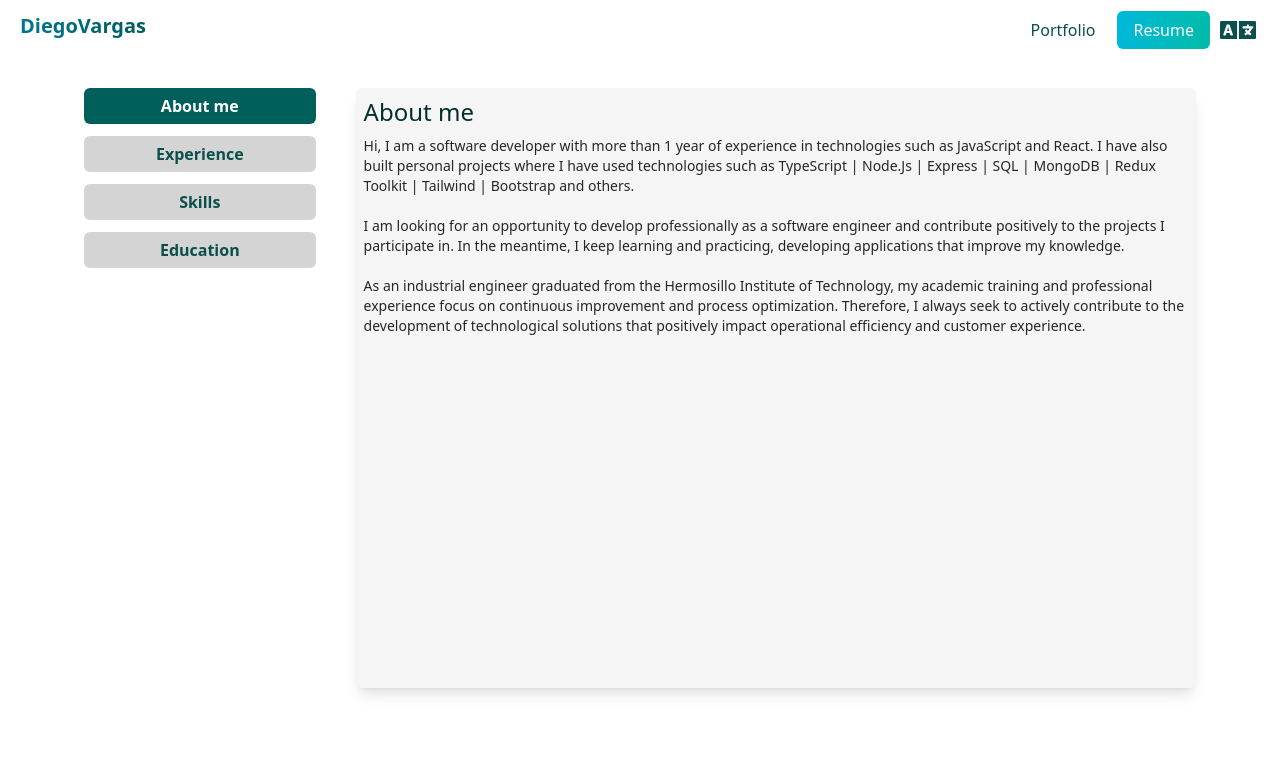
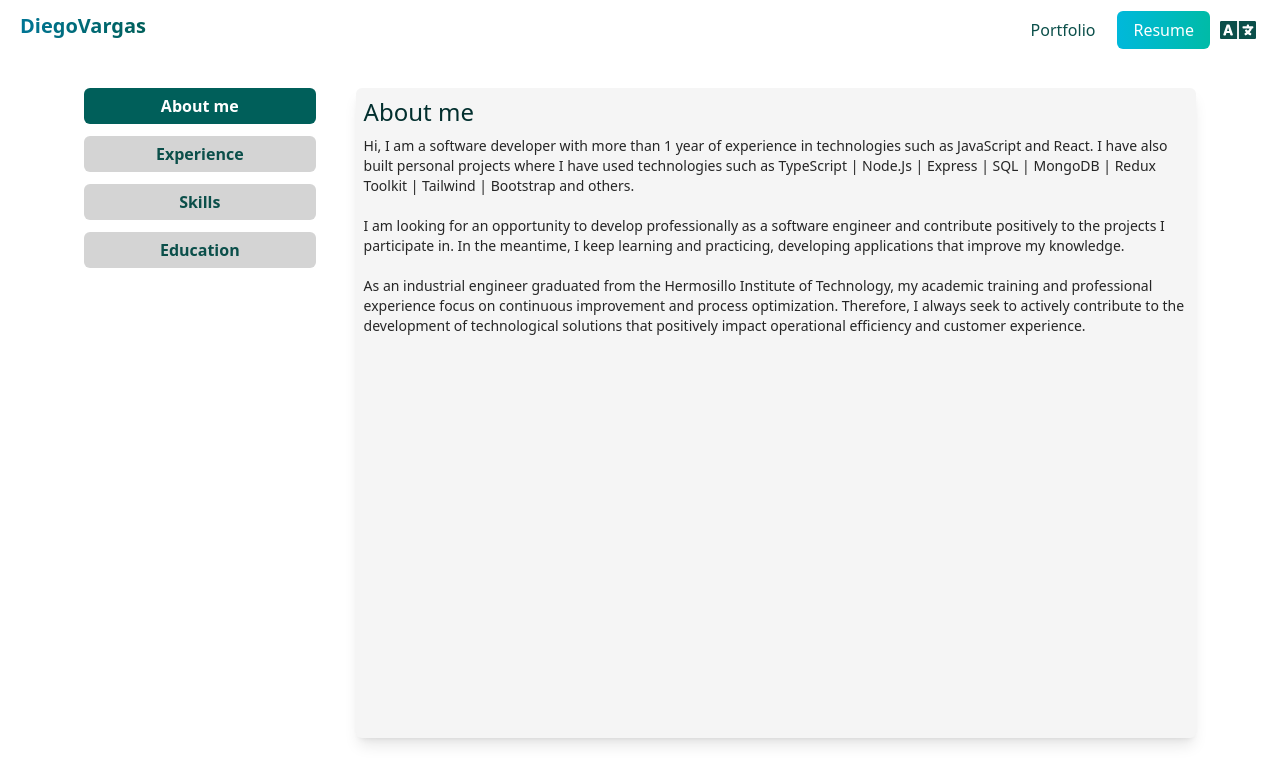
Before and after one commit to JuanDiegoVP/Portfolio, a React (Vite) app: page /resume in a window 1280 px wide. Shown: the top 784 px of the page. Built offline with nearby package versions, Linux system fonts and the light colour scheme.

Commit message:
Height change two

```diff
--- a/src/pages/Resume.tsx
+++ b/src/pages/Resume.tsx
@@ -57,7 +57,7 @@ export const Resume = () => {
           {language === "en" ? "Education" : "Educación"}
         </button>
       </div>
-      <div className="h-[calc(100vh-200px)] overflow-auto flex-1 bg-neutral-100 p-2 rounded-md shadow-lg">
+      <div className="h-[calc(100vh-150px)] overflow-auto bg-neutral-100 p-2 rounded-md shadow-lg">
         {activeSection === "AboutMe" ? (
           <AboutMe />
         ) : activeSection === "Experience" ? (
```
